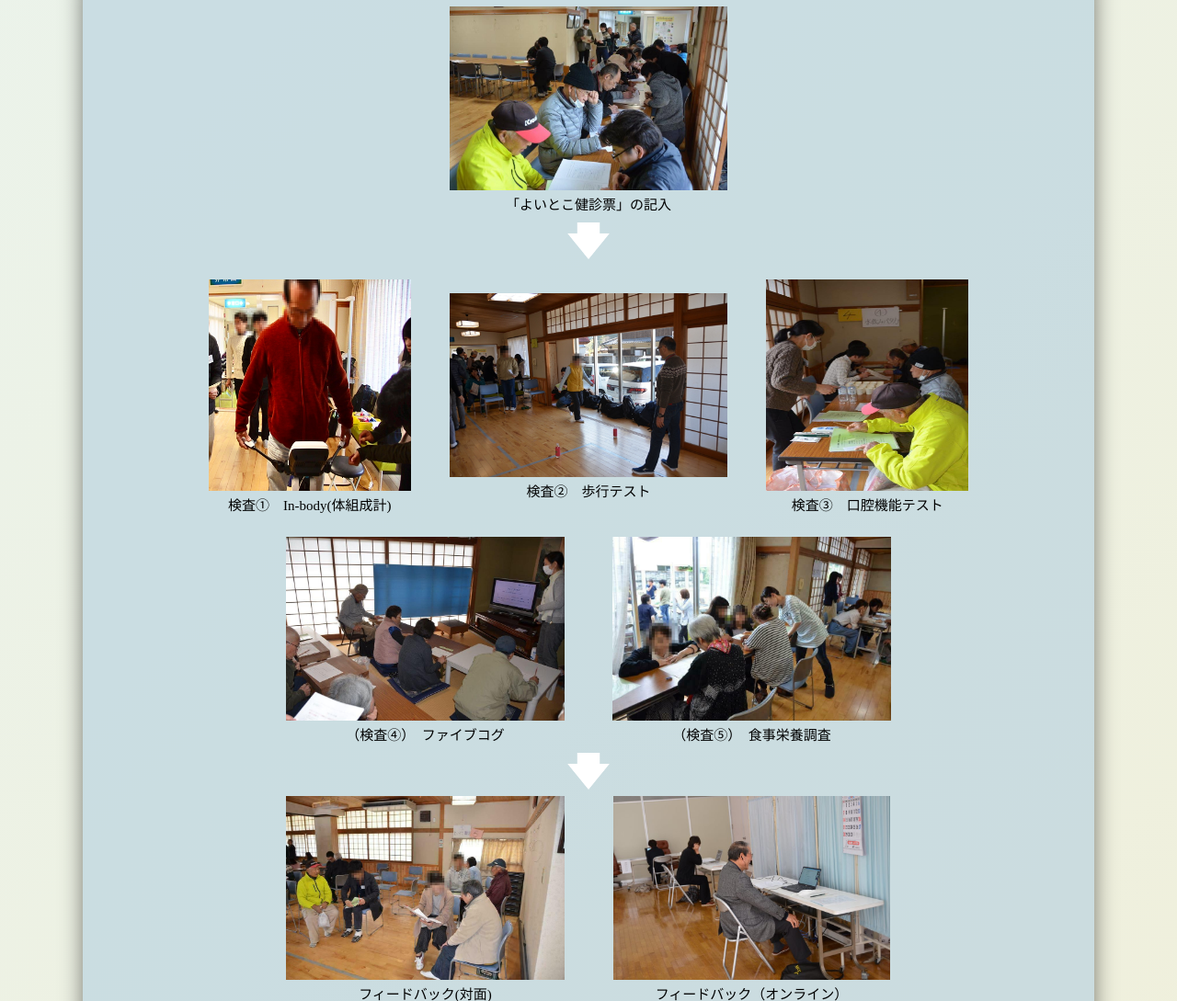
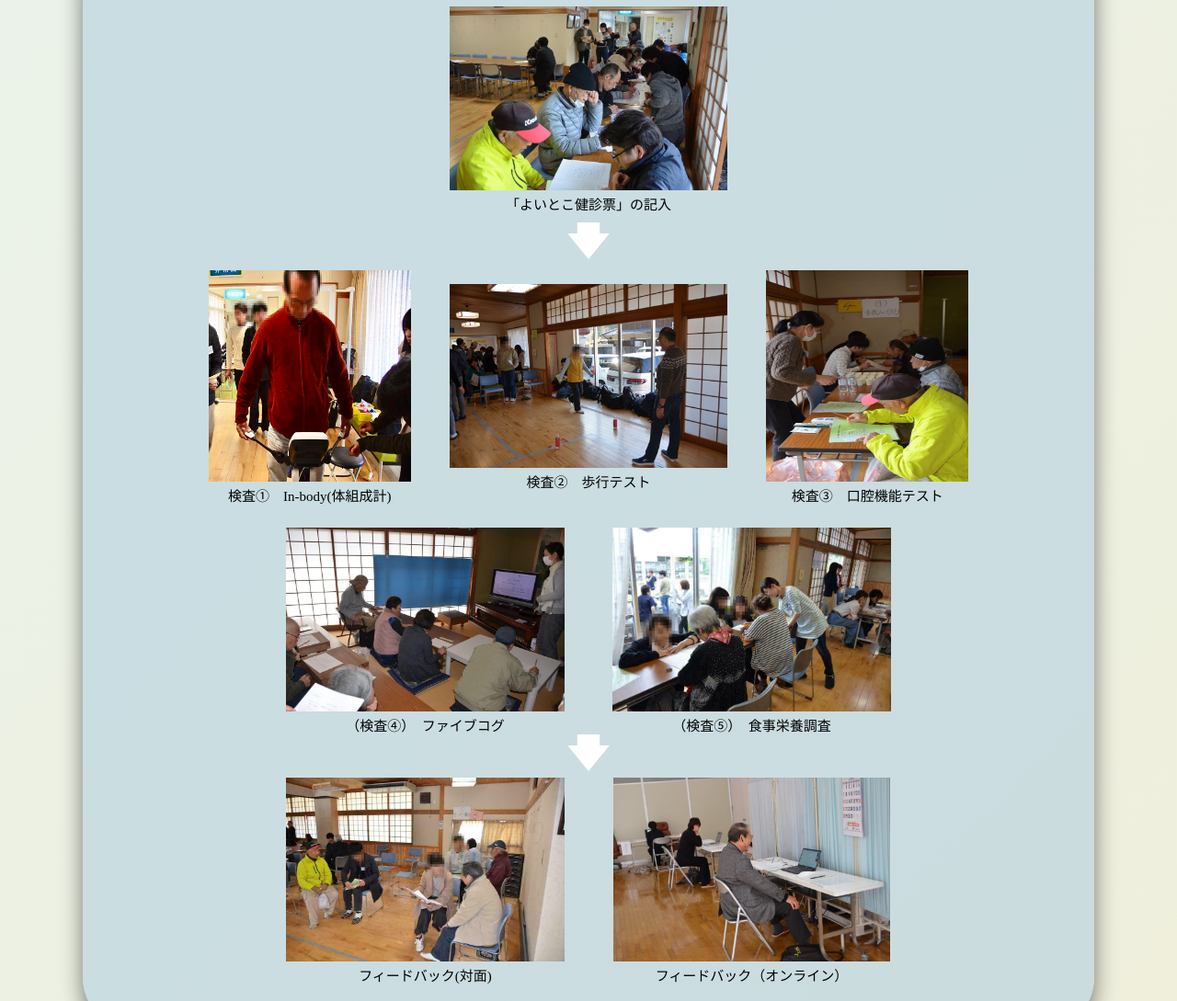
Before and after one commit to yamamotokazutaka/yoitokohp, a plain HTML site: page index.html in a window 1280 px wide. Shown: the part 2923-4012 px from the top of the page at 92% size. Drawn offline with nearby package versions, Linux system fonts and the light colour scheme.

Commit message:
Update index.html

```diff
--- a/index.html
+++ b/index.html
@@ -131,8 +131,8 @@
     </div>
 </div>
 <!-- 健診の様子 -->
-<div  id="pict" class="content_block" style="height:1280px;">
-    <div class="content_main"style="height:1280px;">
+<div  id="pict" class="content_block" style="height:1200px;">
+    <div class="content_main"style="height:1200px;">
         <p id = "title">健診の様子</p>
 
         <span style="font-size:15px; padding-left: 370px;">写真をクリックすると拡大表示します</p>
@@ -150,18 +150,18 @@
         </div>
 
         <div class="pic_group" >
-            <div class = pic_content style="margin-top: 15px;">
+            <div class = pic_content style="margin-top: 5px;">
                 <a href="images/In-Body.jpeg" data-lightbox="pict1"><img src="images/In-Body.jpeg"style="height:230px; width:220px"; ></a>
                 <br>
                 <span id ="pic_title">検査①　In-body(体組成計)</span>
             </div>
             <div class = pic_content>
-                <a href="images/TimedUp＆Go.jpeg" data-lightbox="pict1"><img src="images/TimedUp＆Go.jpeg" style="padding-top: 30px;" ></a>
+                <a href="images/TimedUp＆Go.jpeg" data-lightbox="pict1"><img src="images/TimedUp＆Go.jpeg" style="padding-top: 20px;" ></a>
                 <br>
                 <span id ="pic_title">検査②　歩行テスト</span>
             </div>
 
-            <div class = pic_content style="margin-top: 15px;">
+            <div class = pic_content style="margin-top: 5px;">
                 <a href="images/pataka.jpg" data-lightbox="pict1"><img src="images/pataka.jpg" style="height:230px;width:220px" ></a>
                 <br>
                 <span id ="pic_title" >検査③　口腔機能テスト</span>
@@ -169,7 +169,7 @@
         </div>
 
 
-        <div class="pic_group"style="margin-top: 15px;height: 235px;">
+        <div class="pic_group"style="margin-top: 5px;height: 225px;">
             <div class = pic_content style="padding-left:100px;" >
                 <a href="images/fivecog.jpg" data-lightbox="pict1"><img src="images/fivecog.jpg" ></a>
                 <br>
```
